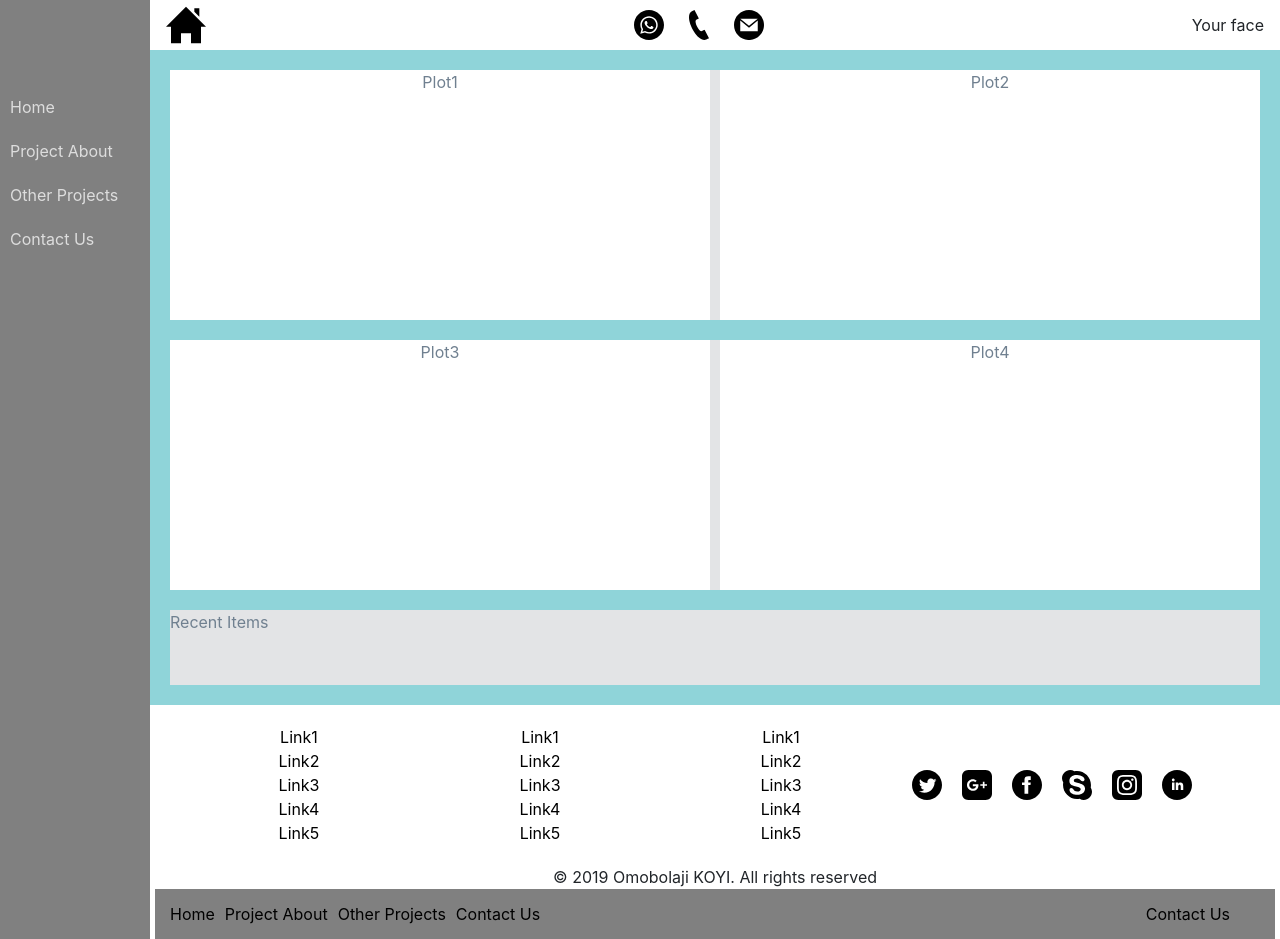
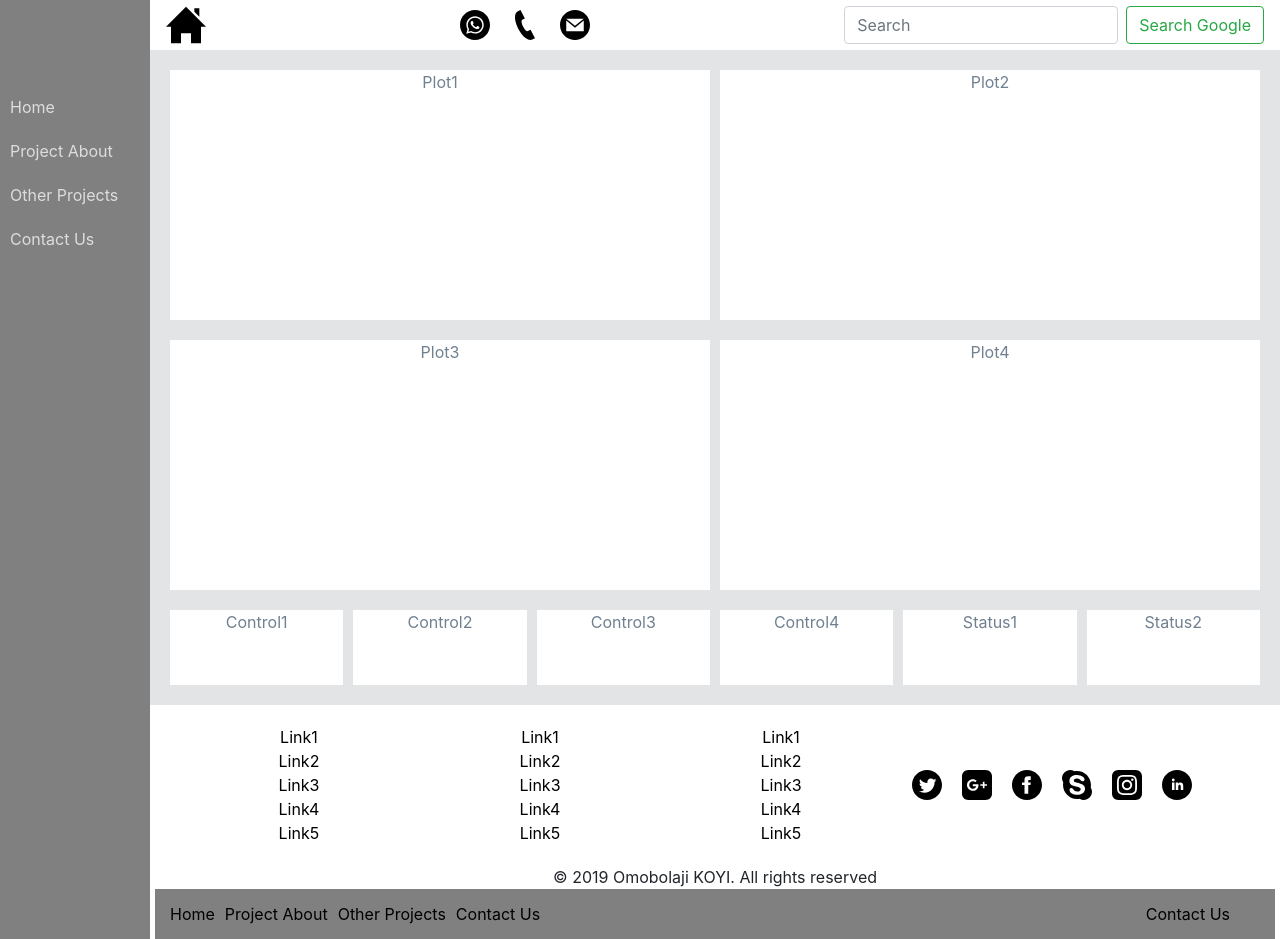
Before and after one commit to bolajikoyi/responsiveDashboard, an Angular app: page / in a window 1280 px wide. Built offline with nearby package versions, Linux system fonts and the light colour scheme.

Commit message:
Divided the main page for plots and controls

```diff
--- a/src/app/app.component.css
+++ b/src/app/app.component.css
@@ -26,7 +26,7 @@
 
   .main {
     grid-area: main;
-    background-color: #8fd4d9;
+    background-color: #e3e4e6;
   }
 
   .footer {
@@ -150,6 +150,16 @@ a{
     width: 90%;
     margin: 0px 5px;
   }
+  #main-control {
+    display: flex;
+    justify-content: center;
+    height: inherit; /* Force our height since we don't have actual content yet */
+    background-color: white;
+    color: slategray;
+    width: 90%;
+    margin: 0px 5px;
+  }
+
   .b-footer_social-link:hover{
     opacity: 0.4;
   }
--- a/src/app/app.component.html
+++ b/src/app/app.component.html
@@ -23,7 +23,13 @@
           <svg xmlns="http://www.w3.org/2000/svg" width="30" height="30" viewBox="0 0 24 24"><path d="M12 .02c-6.627 0-12 5.373-12 12s5.373 12 12 12 12-5.373 12-12-5.373-12-12-12zm6.99 6.98l-6.99 5.666-6.991-5.666h13.981zm.01 10h-14v-8.505l7 5.673 7-5.672v8.504z"/></svg>
           </a>
   </div>
-  <div class="header__avatar">Your face</div>
+  <div class="header__avatar">
+      <form class="form-inline my-2 my-lg-0" method="get" action="https://www.google.com/search">
+          <input class="form-control mr-sm-2" type="text" name="q" value="" placeholder="Search" aria-label="Search">
+          <button class="btn btn-outline-success my-2 my-sm-0" type="submit">Search Google</button>
+      </form>
+
+  </div>
 
 </header>
 
@@ -47,14 +53,21 @@
                   <div id="main-header2" style="margin-left: 0px;">Plot3</div>
                   <div id="main-header2" style="margin-right: 0px;">Plot4</div>
                 </div>
-                <div class="main-header1" style="height: 75px; margin-top: 0px;">Recent Items</div>
+                <div class="main-header1"  style="height: 75px; margin-top: 0px;">
+                    <div id="main-control" style="margin-left: 0px;">Control1</div>
+                    <div id="main-control" >Control2</div>
+                    <div id="main-control">Control3</div>
+                    <div id="main-control">Control4</div>
+                    <div id="main-control">Status1</div>
+                    <div id="main-control" style="margin-right: 0px;">Status2</div>
+                </div>
         </div>
 
 
   </main>
 
 
-  <footer class="footer-container">
+  <footer class="footer-container" >
 
 
   <div class="footer_items">
```
